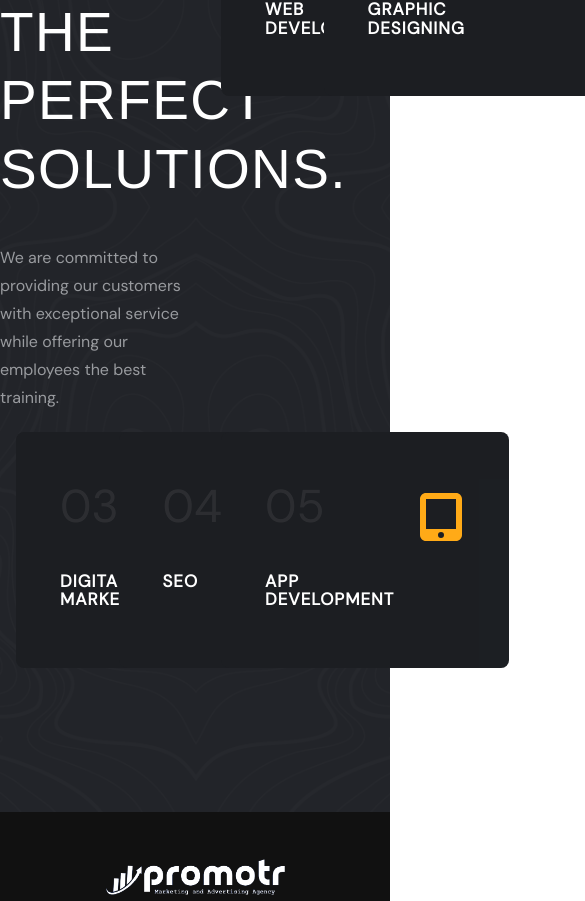
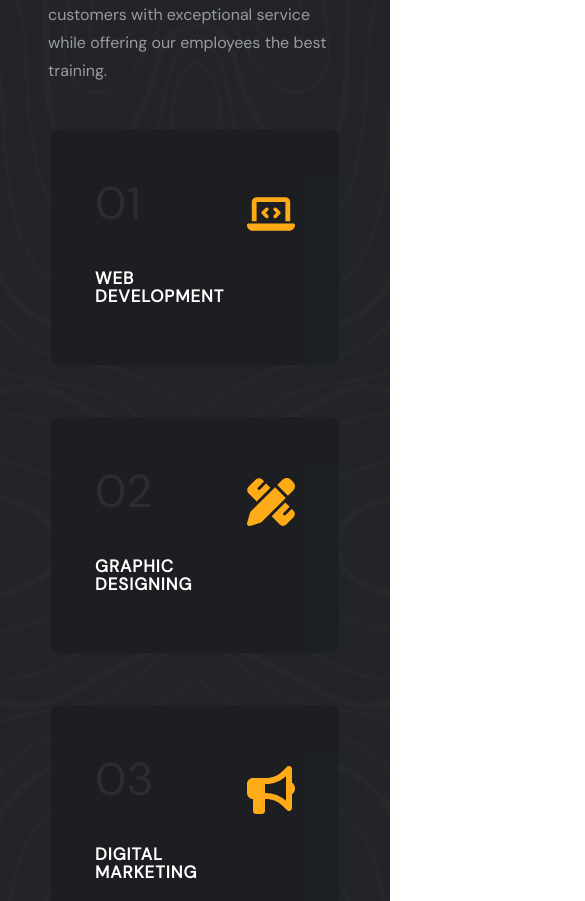
Before and after one commit to vanshugalhotra/promotr, a Next.js app: page / in a window 390 px wide. Shown: the part 1096-1997 px from the top of the page, 585 px wide, since content can reach past the window. Built offline with nearby package versions, Linux system fonts and the light colour scheme.

Commit message:
style (services card) - fixed responsiveness

```diff
--- a/components/Cards/ServiceCardSmall.js
+++ b/components/Cards/ServiceCardSmall.js
@@ -16,7 +16,7 @@ const ServiceCardSmall = ({ name, icon, counter }) => {
   };
   return (
     <div
-      className="service-card-small relative mb-8 px-4 w-[320px] cursor-pointer"
+      className="service-card-small relative mb-8 px-4 w-[270px] xs:w-[320px] cursor-pointer"
       onMouseEnter={handleMouseEnter}
       onMouseLeave={handleMouseLeave}
     >
@@ -26,11 +26,11 @@ const ServiceCardSmall = ({ name, icon, counter }) => {
           className="bottom-curve absolute -right-[70px] bottom-0 w-[100px] h-4/5 bg-[var(--secondary-black)] opacity-20 z-0"
         ></div>
         <div className="top flex justify-between items-center">
-          <div className="counter text-[46px] leading-[1em] text-[var(--secondary-white)] opacity-[0.07] font-light mb-8 z-10">
+          <div className="counter text-[35px] xs:text-[46px] leading-[1em] text-[var(--secondary-white)] opacity-[0.07] font-light mb-8 z-10">
             {counter}
           </div>
           <div className="icon-box relative block text-[var(--color-yellow-1)] text-[64px] leading-[1em] mb-5 transition-color duration-500 ease-in-out">
-            <FontAwesomeIcon icon={icon} className="w-12 h-12" />
+            <FontAwesomeIcon icon={icon} className="xs:w-12 xs:h-12 w-8 h-8" />
           </div>
         </div>
         <h5 className="title h-12 text-[17px] uppercase font-semibold tracking-[1px] leading-[1.1em] mt-2 relative max-w-[30px]">
--- a/components/LandingPage.js
+++ b/components/LandingPage.js
@@ -80,10 +80,10 @@ const LandingPage = () => {
       <div className="bg-[var(--secondary-black)] relative w-full">
         <div className="absolute inset-0 before:absolute before:inset-0 before:w-full before:h-full before:bg-[url('/Assets/others/shape.png')] before:bg-center before:bg-no-repeat before:bg-cover before:opacity-[0.02] before:-z-0 before:invert"></div>
         {/* Your content here */}
-        <div className="services-content py-28 flex justify-center items-center ">
-          <div className="content grid grid-cols-4 max-w-[1200px] mx-auto gap-5">
-            <div className="services-title-box col-span-2">
-              <div className="title text-[55px] leading-tight font-medium tracking-wide text-[var(--secondary-white)] uppercase">
+        <div className="services-content py-12 md:py-20 lg:py-28 flex justify-center items-center ">
+          <div className="content grid grid-cols-1 md:grid-cols-2 xl:grid-cols-4 lg:max-w-[1200px] mx-auto gap-5 items-center justify-center">
+            <div className="services-title-box col-span-1 xl:col-span-2 px-12 py-6">
+              <div className="title text-[30px] md:text-[40px] lg:text-[55px] leading-tight font-medium tracking-wide text-[var(--secondary-white)] uppercase">
                 WE SHAPE THE PERFECT SOLUTIONS.
               </div>
               <div className="desc pt-10 text-[var(--color-grey-2)] leading-7">
@@ -91,35 +91,35 @@ const LandingPage = () => {
                 service while offering our employees the best training.
               </div>
             </div>
-            <div className="">
+            <div className="flex justify-center">
               <ServiceCardSmall
                 name={"Web Development"}
                 icon={faLaptopCode}
                 counter={"01"}
               />
             </div>
-            <div className="">
+            <div className="flex justify-center">
               <ServiceCardSmall
                 name={"Graphic Designing"}
                 icon={faPenRuler}
                 counter={"02"}
               />
             </div>
-            <div className="">
+            <div className="flex justify-center">
               <ServiceCardSmall
                 name={"Digital Marketing"}
                 icon={faBullhorn}
                 counter={"03"}
               />
             </div>
-            <div className="">
+            <div className="flex justify-center">
               <ServiceCardSmall
                 name={"SEO"}
                 icon={faMagnifyingGlass}
                 counter={"04"}
               />
             </div>
-            <div className="">
+            <div className="flex justify-center">
               <ServiceCardSmall
                 name={"App Development"}
                 icon={faTabletScreenButton}
--- a/styles/globals.css
+++ b/styles/globals.css
@@ -30,6 +30,8 @@
   --color-black-1: #1c1e22;
   --color-yellow-1: #ffaa17;
 }
+
+
 
 .bottom-line::after {
   content: "";
```
Also changed, not shown: public/Assets/icons/web.png (added).
